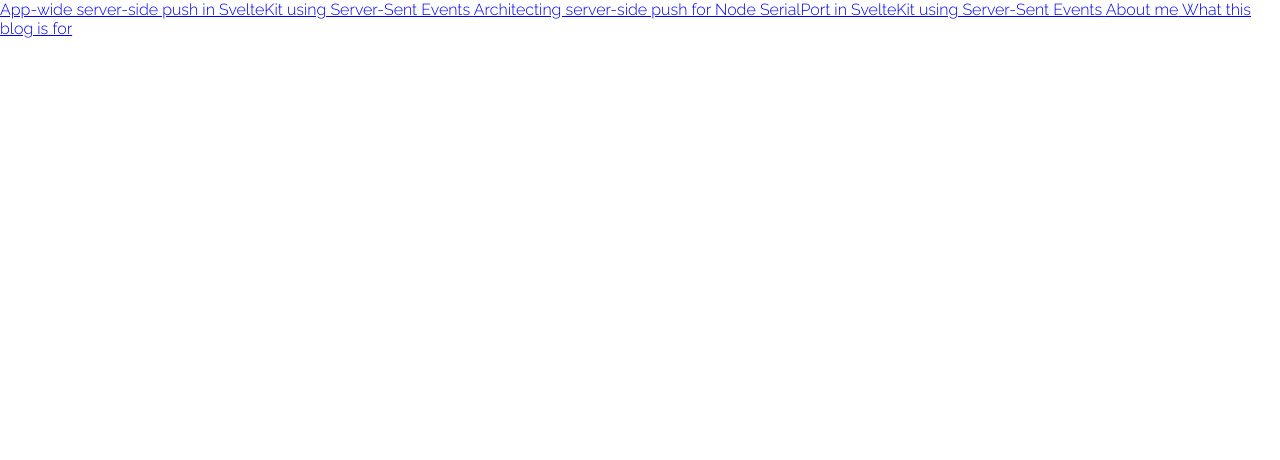
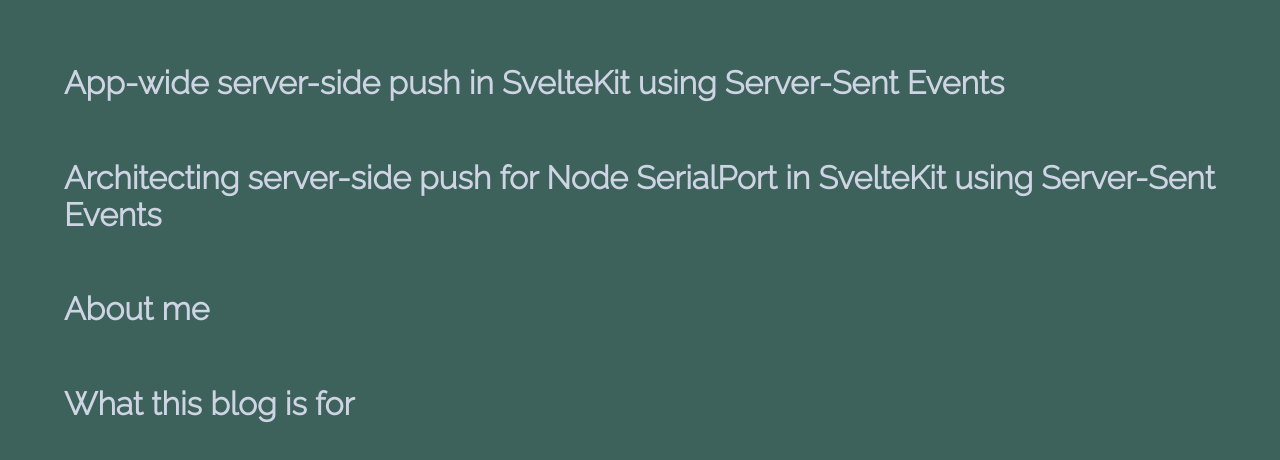
Before and after one commit to hi-brylle/hi-brylle-blog, a SvelteKit app: page / in a window 1280 px wide. Shown: the top 460 px of the page. Built offline with nearby package versions, Linux system fonts and the light colour scheme.

Commit message:
Simplify landing page

```diff
--- a/src/routes/+page.svelte
+++ b/src/routes/+page.svelte
@@ -7,11 +7,49 @@
 </script>
 
 <div>
+    <ul>
         {#each $nav_links as link}
+            <li>
+            <h1>
             <a
                 href={link.url}
                 class:selected={link.selected}>
                 {link.title}
             </a>
+            </h1>
+            </li>
         {/each}
+    </ul>
 </div>
+
+<style>
+
+    div {
+        height: 100vh;
+        background-color: #3D625B;
+    }
+
+    ul {
+        margin: 0;
+        padding: 5%;
+        list-style-type: none;
+    }
+
+    li {
+        margin-bottom: 5%;
+    }
+
+    h1 {
+        padding: 0;
+        margin: 0;
+    }
+
+    a {
+        color: #CED4E3;
+        text-decoration: none;
+    }
+
+    a:hover {
+        color: black;
+    }
+</style>
```
Lines whose indentation alone changed are shown as unchanged.
